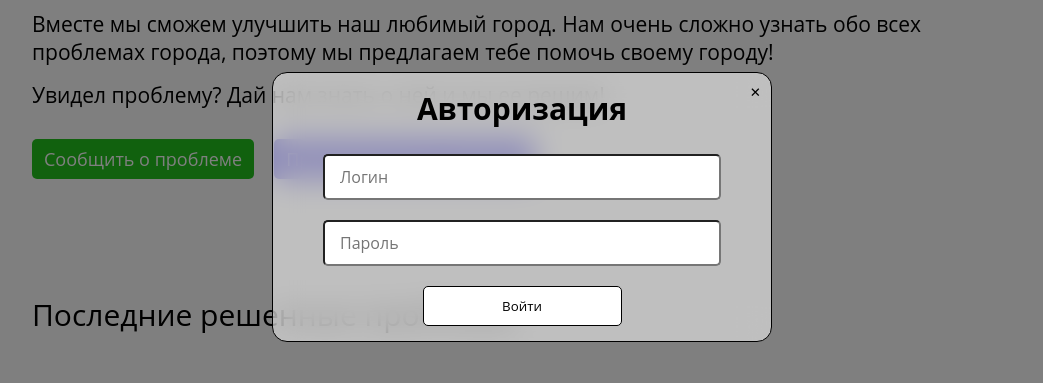
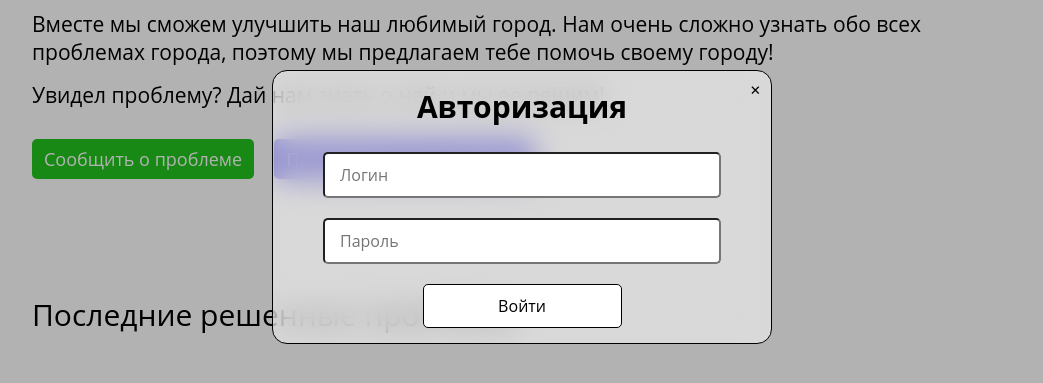
Before and after one commit to Steiden/Urba-problems-portal, a React (Vite) app: page / in a window 1280 px wide. Both pictures are taken after a click on the button "Зарегистрироваться". Shown: the part 193-576 px from the top of the page, without its empty margins (118-1161 px from the left). Built offline with nearby package versions, Linux system fonts and the light colour scheme; a web font is replaced by a local one.

Commit message:
Modificate components AuthForm, Overlay Overlay:     1. Change darkening color to lighter;     2. Set 'z-index' to cover other elements. AuthForm:     1. Set 'z-index' to cover Overlay.
Add also new colors

```diff
--- a/src/components/AuthForm/scss/AuthForm.scss
+++ b/src/components/AuthForm/scss/AuthForm.scss
@@ -13,6 +13,7 @@
     top: 50%;
     left: 50%;
     translate: -50% -25%;
+    z-index: $z-index-1000;
 
     background-color: $white-transparent;
     backdrop-filter: blur(15px);
@@ -50,6 +51,7 @@
     @include transition-custom($property: background-color, $duration: .1s);
 
     background-color: $white;
+    font-size: 16px;
 
     border: $border;
     border-radius: $border-radius-5;
--- a/src/components/Overlay/scss/Overlay.scss
+++ b/src/components/Overlay/scss/Overlay.scss
@@ -1,3 +1,4 @@
+@import "../../../scss/variables/global-variables.scss";
 @import "../../../scss/variables/colors-variables.scss";
 
 .overlay {
@@ -6,5 +7,6 @@
     left: 0;
     right: 0;
     bottom: 0;
-    background-color: $black-transparent;
+    background-color: $black-extra-transparent;
+    z-index: $z-index-100;
 }
--- a/src/scss/variables/colors-variables.scss
+++ b/src/scss/variables/colors-variables.scss
@@ -1,6 +1,8 @@
 $gray: #eeeeee;
 $light-gray: #f0f0f0;
+$extra-light-gray: #f5f5f5;
 $dark-gray: #4c4c4c;
+
 $black: #000000;
 $white: #ffffff;
 
@@ -10,4 +12,5 @@ $yellow: #ffcb00;
 $red: #ff0000;
 
 $white-transparent: rgba(255, 255, 255, 0.5);
-$black-transparent: rgba(0, 0, 0, 0.5)
+$black-transparent: rgba(0, 0, 0, 0.5);
+$black-extra-transparent: rgba(0, 0, 0, 0.3);
```
